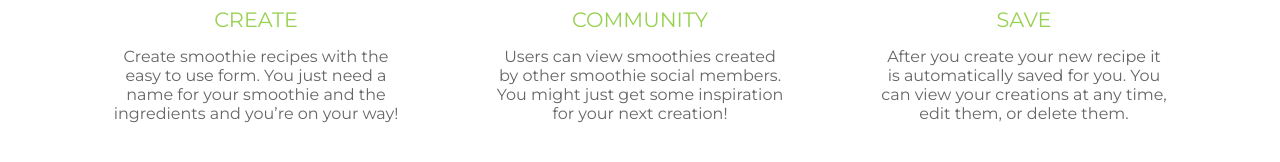
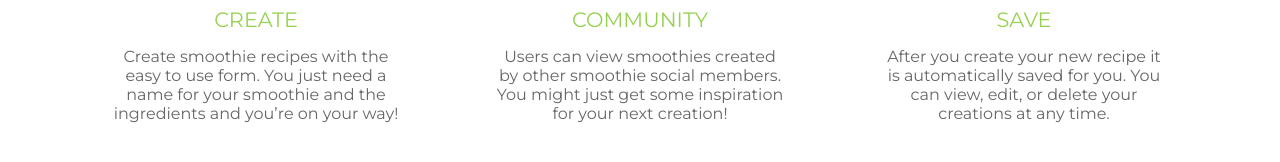
Before and after one commit to Rigby33/smoothieSocial, a website: page public/index.html in a window 1280 px wide. Shown: the part 604-766 px from the top of the page. Drawn offline with nearby package versions, Linux system fonts and the light colour scheme.

Commit message:
fixing sentence

```diff
--- a/public/index.html
+++ b/public/index.html
@@ -41,7 +41,7 @@
                <div class="column">
                   <img src="img/save-icon.png" alt="save icon"/>
                   <h2>Save</h2>
-                  <p>After you create your new recipe it is automatically saved for you. You can view your creations at any time, edit them, or delete them.</p>
+                  <p>After you create your new recipe it is automatically saved for you. You can view, edit, or delete your creations at any time.</p>
                </div>
             </div>
          </main>
--- a/public/templates.js
+++ b/public/templates.js
@@ -28,7 +28,7 @@ const loggedInActivities = (
   <div class="column">
     <img src="img/save-icon.png" alt="save icon"/>
     <h2>Save</h2>
-    <p>After you create your new recipe it is automatically saved for you. You can view your creations at any time, edit them, or delete them.</p>
+    <p>After you create your new recipe it is automatically saved for you. You can view, edit, or delete your creations at any time.</p>
     <button class="save-cta">view your creations</button>
   </div>
   </div>`)
```
